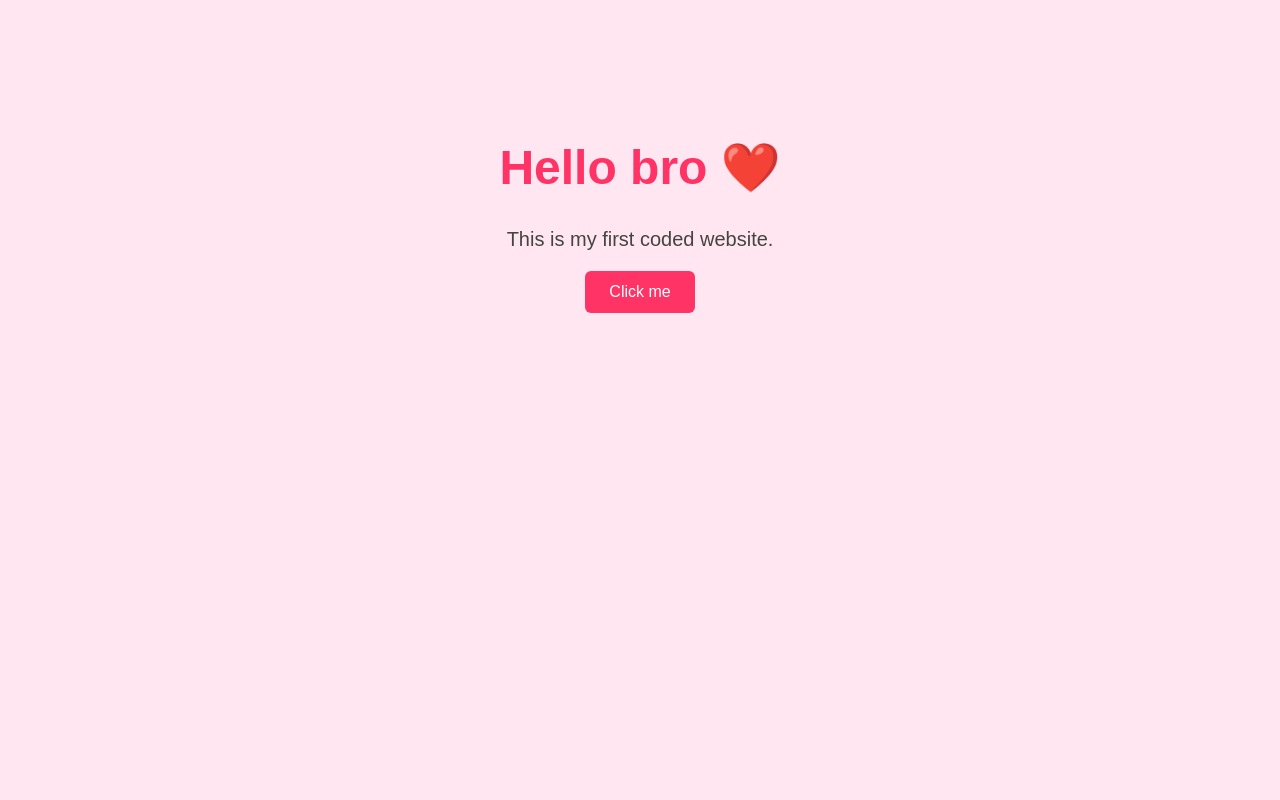
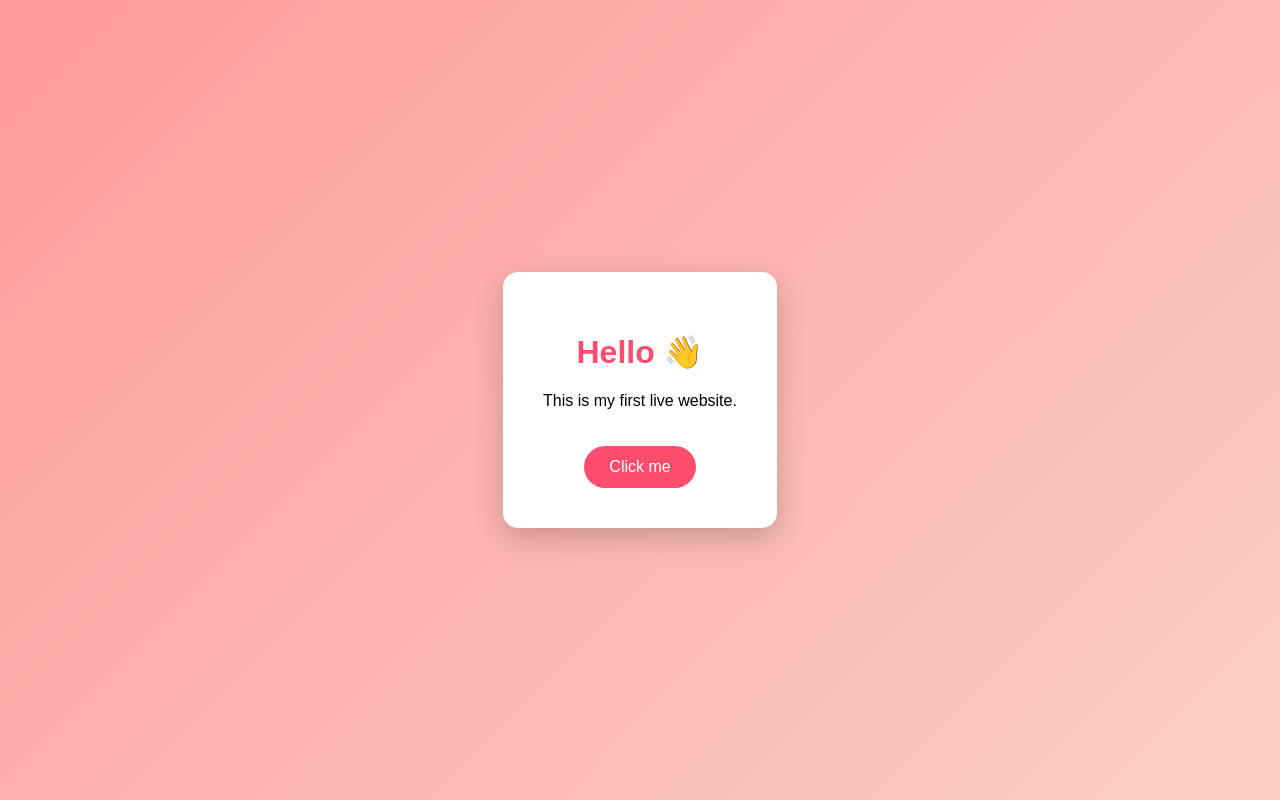
Before and after one commit to missriyav650-droid/my-first-website-, a plain HTML site: page index.html in a window 1280 px wide. Drawn offline with Linux system fonts and the light colour scheme.

Commit message:
Update index.html

```diff
--- a/index.html
+++ b/index.html
@@ -1,41 +1,52 @@
 <!DOCTYPE html>
-<html>
+<html lang="en">
 <head>
+  <meta charset="UTF-8">
   <title>My First Website</title>
 
   <style>
     body {
-      background: #ffe6f0;
+      margin: 0;
+      height: 100vh;
+      background: linear-gradient(135deg, #ff9a9e, #fad0c4);
+      display: flex;
+      justify-content: center;
+      align-items: center;
       font-family: Arial, sans-serif;
       text-align: center;
-      padding-top: 100px;
+    }
+
+    .box {
+      background: white;
+      padding: 40px;
+      border-radius: 15px;
+      box-shadow: 0 10px 30px rgba(0,0,0,0.2);
     }
 
     h1 {
-      color: #ff3366;
-      font-size: 48px;
-    }
-
-    p {
-      font-size: 20px;
-      color: #444;
+      color: #ff4d6d;
     }
 
     button {
-      padding: 12px 24px;
+      margin-top: 20px;
+      padding: 12px 25px;
       font-size: 16px;
-      background: #ff3366;
+      background: #ff4d6d;
       color: white;
       border: none;
-      border-radius: 6px;
+      border-radius: 25px;
       cursor: pointer;
     }
   </style>
 </head>
 
 <body>
-  <h1>Hello bro ❤️</h1>
-  <p>This is my first coded website.</p>
-  <button onclick="alert('Welcome! 🎉')">Click me</button>
+  <div class="box">
+    <h1>Hello 👋</h1>
+    <p>This is my first live website.</p>
+    <button onclick="alert('You are learning HTML! 🚀')">
+      Click me
+    </button>
+  </div>
 </body>
 </html>
```
